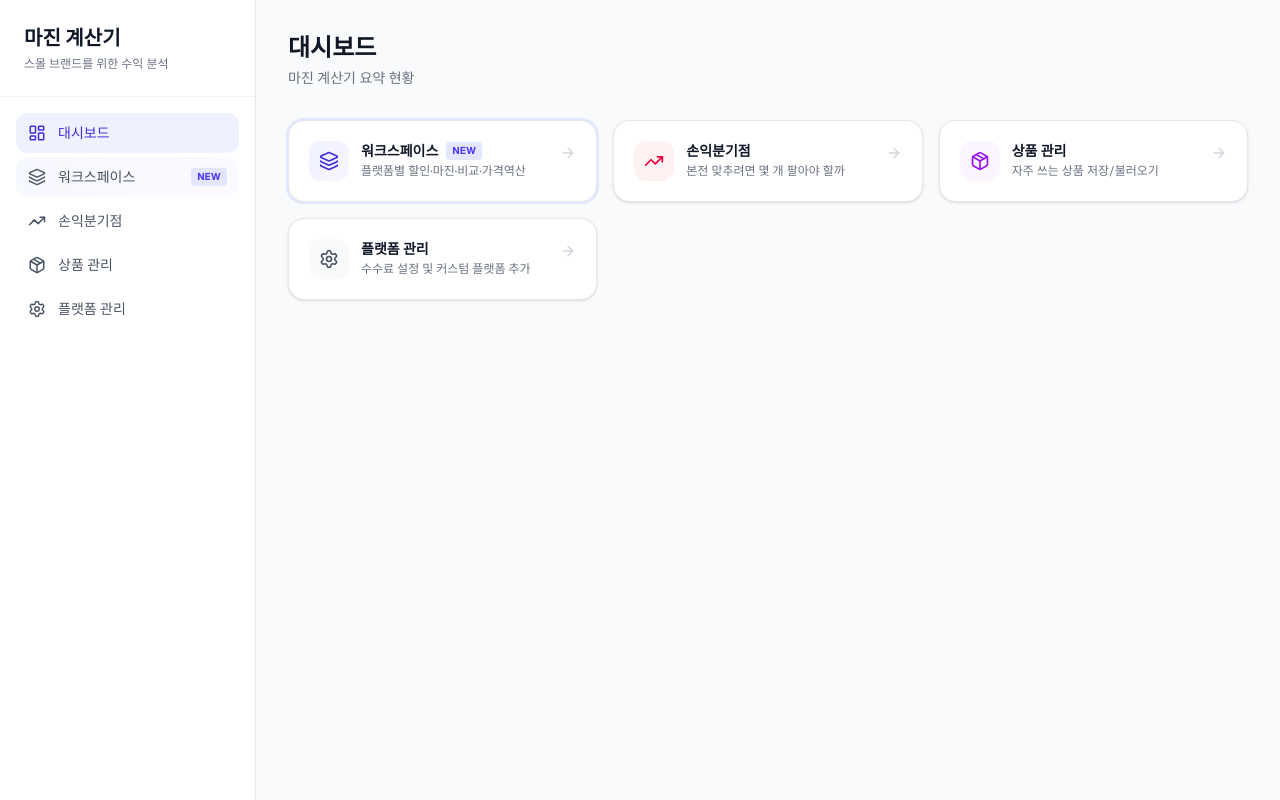
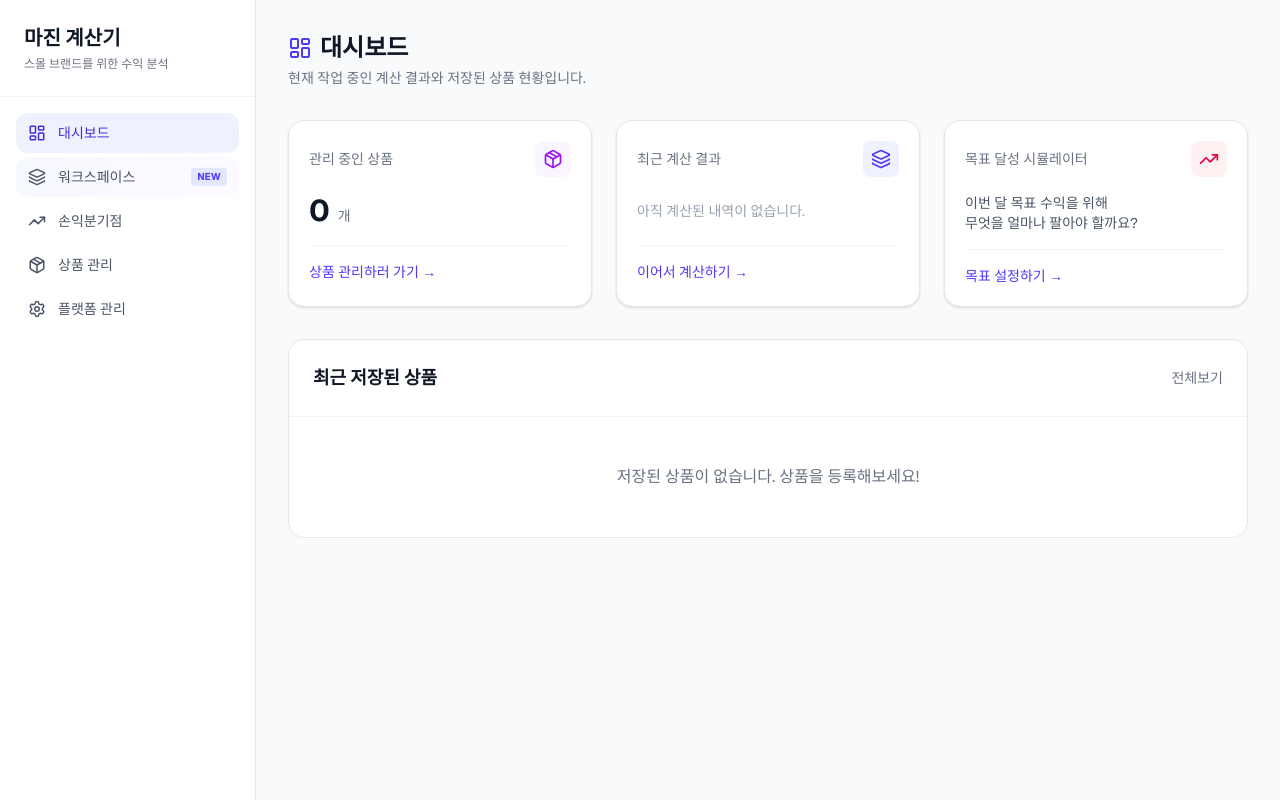
Before and after one commit to byun1125-dev/margin-calculator, a Next.js app: page / in a window 1280 px wide. Built offline with nearby package versions, Linux system fonts and the light colour scheme.

Commit message:
Feat: Redesign dashboard with summary cards and recent products

```diff
--- a/src/app/page.tsx
+++ b/src/app/page.tsx
@@ -8,22 +8,11 @@ import { calculateAllPlatforms, getTotalCost } from '@/lib/calculations/marginCa
 import { formatNumber } from '@/lib/utils/formatCurrency';
 import { Card } from '@/components/ui/Card';
 import {
-  Calculator,
-  BarChart3,
-  Percent,
+  Package,
   TrendingUp,
-  Package,
-  ArrowRight,
+  LayoutDashboard,
   Layers,
-  Settings,
 } from 'lucide-react';
-
-const quickLinks = [
-  { href: '/workspace', label: '워크스페이스', desc: '플랫폼별 할인·마진·비교·가격역산', icon: Layers, color: 'bg-gradient-to-br from-indigo-50 to-purple-50 text-indigo-700', highlight: true },
-  { href: '/breakeven', label: '손익분기점', desc: '본전 맞추려면 몇 개 팔아야 할까', icon: TrendingUp, color: 'bg-rose-50 text-rose-600' },
-  { href: '/products', label: '상품 관리', desc: '자주 쓰는 상품 저장/불러오기', icon: Package, color: 'bg-purple-50 text-purple-600' },
-  { href: '/platforms', label: '플랫폼 관리', desc: '수수료 설정 및 커스텀 플랫폼 추가', icon: Settings, color: 'bg-gray-50 text-gray-600' },
-];
 
 export default function HomePage() {
   const hydrated = useHydration();
@@ -47,102 +36,138 @@ export default function HomePage() {
     ? results.reduce((best, r) => (r.netProfit > best.netProfit ? r : best), results[0])
     : null;
 
-  const worstResult = results.length > 0
-    ? results.reduce((worst, r) => (r.netProfit < worst.netProfit ? r : worst), results[0])
-    : null;
-
   return (
-    <div className="max-w-6xl mx-auto">
-      <div className="mb-8">
-        <h2 className="text-2xl font-bold text-gray-900">대시보드</h2>
-        <p className="text-sm text-gray-500 mt-1">마진 계산기 요약 현황</p>
+    <div className="max-w-6xl mx-auto space-y-8">
+      <div>
+        <h2 className="text-2xl font-bold text-gray-900 flex items-center gap-2">
+          <LayoutDashboard className="text-indigo-600" />
+          대시보드
+        </h2>
+        <p className="text-sm text-gray-500 mt-1">
+          현재 작업 중인 계산 결과와 저장된 상품 현황입니다.
+        </p>
       </div>
 
-      {/* 요약 카드 */}
-      {sellingPrice > 0 && (
-        <div className="grid grid-cols-2 lg:grid-cols-4 gap-4 mb-8">
+      {/* 상단 요약 카드 (3개) */}
+      <div className="grid grid-cols-1 md:grid-cols-3 gap-6">
+        {/* 1. 상품 현황 */}
         <Card>
-            <p className="text-xs text-gray-400 mb-1">판매가</p>
-            <p className="text-xl font-bold text-gray-900">{formatNumber(sellingPrice)}원</p>
+          <div className="flex items-center justify-between mb-4">
+            <h3 className="text-sm font-medium text-gray-500">관리 중인 상품</h3>
+            <div className="p-2 bg-purple-50 rounded-lg text-purple-600">
+              <Package size={20} />
+            </div>
+          </div>
+          <div className="flex items-baseline gap-2">
+            <span className="text-3xl font-bold text-gray-900">{products.length}</span>
+            <span className="text-sm text-gray-500">개</span>
+          </div>
+          <div className="mt-4 pt-4 border-t border-gray-100">
+            <Link
+              href="/products"
+              className="text-sm font-medium text-indigo-600 hover:text-indigo-700 flex items-center gap-1"
+            >
+              상품 관리하러 가기 &rarr;
+            </Link>
+          </div>
         </Card>
+
+        {/* 2. 현재 작업 중 (최근 계산) */}
         <Card>
-            <p className="text-xs text-gray-400 mb-1">총 원가</p>
-            <p className="text-xl font-bold text-gray-900">{formatNumber(totalCost)}원</p>
-          </Card>
-          {bestResult && (
-            <Card>
-              <p className="text-xs text-gray-400 mb-1">최고 마진 플랫폼</p>
-              <p className="text-xl font-bold text-emerald-600">
+          <div className="flex items-center justify-between mb-4">
+            <h3 className="text-sm font-medium text-gray-500">최근 계산 결과</h3>
+            <div className="p-2 bg-indigo-50 rounded-lg text-indigo-600">
+              <Layers size={20} />
+            </div>
+          </div>
+          {sellingPrice > 0 && bestResult ? (
+            <div>
+              <div className="flex justify-between items-center mb-1">
+                <span className="text-xs text-gray-500">최고 수익</span>
+                <span className="text-xs font-medium text-emerald-600 bg-emerald-50 px-2 py-0.5 rounded">
+                  {bestResult.platformName}
+                </span>
+              </div>
+              <p className="text-2xl font-bold text-gray-900">
                 {formatNumber(bestResult.netProfit)}원
+                <span className="text-sm text-gray-400 font-normal ml-1">
+                  ({bestResult.marginPercent.toFixed(1)}%)
+                </span>
               </p>
-              <p className="text-xs text-gray-500">{bestResult.platformName}</p>
-            </Card>
-          )}
-          {worstResult && (
-            <Card>
-              <p className="text-xs text-gray-400 mb-1">최저 마진 플랫폼</p>
-              <p className={`text-xl font-bold ${worstResult.isProfit ? 'text-amber-600' : 'text-red-600'}`}>
-                {formatNumber(worstResult.netProfit)}원
-              </p>
-              <p className="text-xs text-gray-500">{worstResult.platformName}</p>
-            </Card>
-          )}
+            </div>
+          ) : (
+            <div className="text-gray-400 text-sm py-2">
+              아직 계산된 내역이 없습니다.
             </div>
           )}
-
-      {/* 빠른 링크 */}
-      <div className="grid grid-cols-1 sm:grid-cols-2 lg:grid-cols-3 gap-4">
-        {quickLinks.map((link) => {
-          const Icon = link.icon;
-          return (
-            <Link key={link.href} href={link.href}>
-              <Card className={`hover:border-indigo-200 hover:shadow-md transition-all cursor-pointer h-full relative ${link.highlight ? 'ring-2 ring-indigo-100' : ''}`}>
-                <div className="flex items-start gap-3">
-                  <div className={`p-2.5 rounded-xl ${link.color}`}>
-                    <Icon size={20} />
-                  </div>
-                  <div className="flex-1">
-                    <h3 className="font-semibold text-gray-900 text-sm flex items-center gap-2">
-                      {link.label}
-                      {link.highlight && (
-                        <span className="text-[10px] font-bold text-indigo-600 bg-indigo-100 px-1.5 py-0.5 rounded">
-                          NEW
-                        </span>
-                      )}
-                    </h3>
-                    <p className="text-xs text-gray-500 mt-0.5">{link.desc}</p>
-                  </div>
-                  <ArrowRight size={16} className="text-gray-300 mt-1" />
+          <div className="mt-4 pt-4 border-t border-gray-100">
+            <Link
+              href="/workspace"
+              className="text-sm font-medium text-indigo-600 hover:text-indigo-700 flex items-center gap-1"
+            >
+              이어서 계산하기 &rarr;
+            </Link>
           </div>
         </Card>
+
+        {/* 3. 손익분기점 바로가기 */}
+        <Card>
+          <div className="flex items-center justify-between mb-4">
+            <h3 className="text-sm font-medium text-gray-500">목표 달성 시뮬레이터</h3>
+            <div className="p-2 bg-rose-50 rounded-lg text-rose-600">
+              <TrendingUp size={20} />
+            </div>
+          </div>
+          <p className="text-sm text-gray-600 mb-2">
+            이번 달 목표 수익을 위해<br/>무엇을 얼마나 팔아야 할까요?
+          </p>
+          <div className="mt-4 pt-4 border-t border-gray-100">
+            <Link
+              href="/breakeven"
+              className="text-sm font-medium text-indigo-600 hover:text-indigo-700 flex items-center gap-1"
+            >
+              목표 설정하기 &rarr;
             </Link>
-          );
-        })}
+          </div>
+        </Card>
       </div>
 
-      {/* 저장된 상품 요약 */}
-      {products.length > 0 && (
-        <div className="mt-8">
-          <div className="flex items-center justify-between mb-3">
-            <h3 className="text-lg font-semibold text-gray-900">저장된 상품</h3>
-            <Link href="/products" className="text-sm text-indigo-600 hover:text-indigo-700 font-medium">
+      {/* 저장된 상품 리스트 (메인) */}
+      <div className="bg-white rounded-2xl border border-gray-200 overflow-hidden">
+        <div className="p-6 border-b border-gray-100 flex items-center justify-between">
+          <h3 className="text-lg font-bold text-gray-900">최근 저장된 상품</h3>
+          <Link href="/products" className="text-sm text-gray-500 hover:text-gray-900">
             전체보기
           </Link>
         </div>
-          <div className="grid grid-cols-1 sm:grid-cols-2 lg:grid-cols-3 gap-3">
-            {products.slice(0, 6).map((product) => (
-              <Card key={product.id}>
-                <h4 className="font-medium text-gray-900 text-sm">{product.name}</h4>
-                <p className="text-xs text-gray-400 mt-0.5">
+
+        {products.length === 0 ? (
+          <div className="p-12 text-center text-gray-500">
+            저장된 상품이 없습니다. 상품을 등록해보세요!
+          </div>
+        ) : (
+          <div className="divide-y divide-gray-100">
+            {products.slice(0, 5).map((product) => (
+              <div key={product.id} className="p-4 hover:bg-gray-50 transition-colors flex items-center justify-between">
+                <div>
+                  <h4 className="font-medium text-gray-900">{product.name}</h4>
+                  <p className="text-xs text-gray-500 mt-1">
                     원가 {formatNumber(getTotalCost(product.costs))}원
-                  {product.sellingPrices[0]?.sellingPrice > 0 &&
-                    ` / 판매가 ${formatNumber(product.sellingPrices[0].sellingPrice)}원`}
+                    {product.sellingPrices.length > 0 &&
+                      ` · 판매가 ${formatNumber(product.sellingPrices[0].sellingPrice)}원 ~`}
                   </p>
-              </Card>
+                </div>
+                <Link
+                  href={`/products?edit=${product.id}`}
+                  className="text-xs font-medium text-gray-400 hover:text-indigo-600 border border-gray-200 rounded-lg px-3 py-1.5 hover:border-indigo-200 hover:bg-indigo-50 transition-all"
+                >
+                  수정
+                </Link>
+              </div>
             ))}
-          </div>
           </div>
         )}
       </div>
+    </div>
   );
 }
```
Lines whose indentation alone changed are shown as unchanged.
